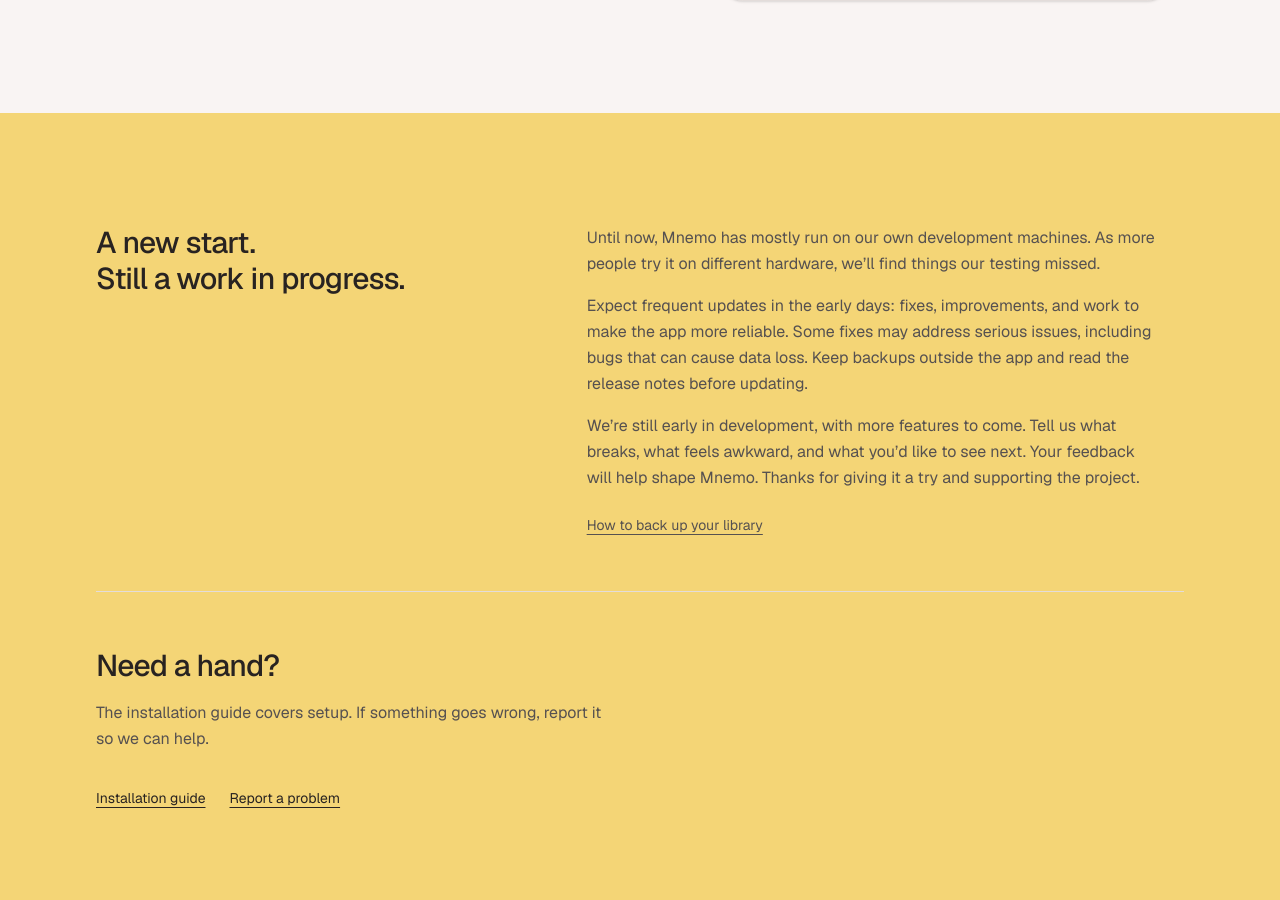
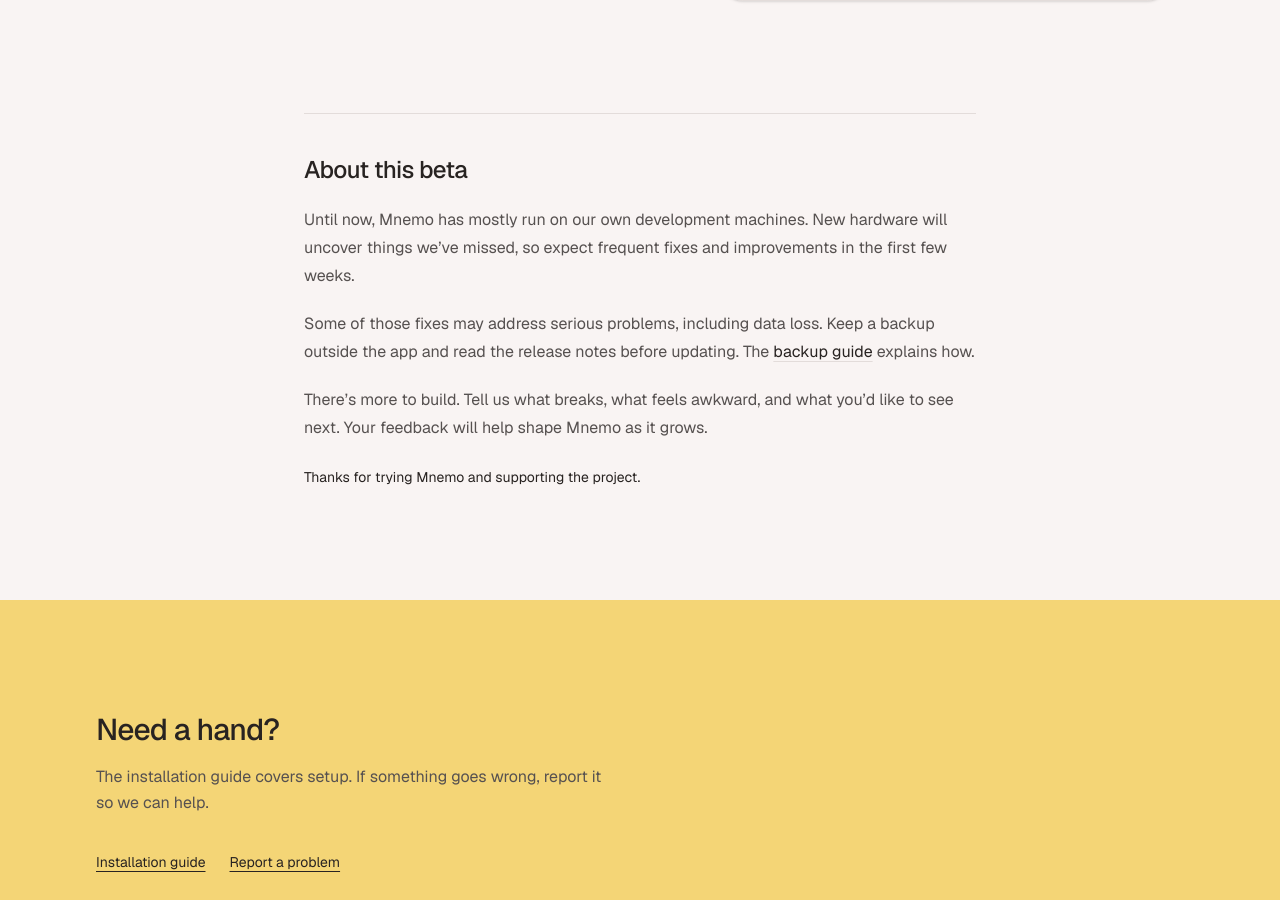
Before and after one commit to onemnemo/mnemo-site, a Next.js app: page /download in a window 1280 px wide. Shown: the part 937-1837 px from the top of the page. Built offline with nearby package versions, Linux system fonts and the light colour scheme; no server answers.

Commit message:
fix(web): give the beta note its own reading space
Restore the help section and move the shorter release note into a narrow column beneath the downloads.

```diff
--- a/src/app/download/page.tsx
+++ b/src/app/download/page.tsx
@@ -35,19 +35,19 @@
               we haven’t found yet.
             </p>
           </DownloadOptions>
+          <article aria-labelledby="beta-note-title" className="mx-auto mt-20 max-w-2xl border-t pt-8 sm:mt-28 sm:pt-10">
+            <h2 id="beta-note-title" className="font-sans text-2xl font-medium tracking-tight">About this beta</h2>
+            <div className="text-ink-2 mt-5 space-y-5 text-base leading-7">
+              <p>Until now, Mnemo has mostly run on our own development machines. New hardware will uncover things we’ve missed, so expect frequent fixes and improvements in the first few weeks.</p>
+              <p>Some of those fixes may address serious problems, including data loss. Keep a backup outside the app and read the release notes before updating. The <Link href="/docs/users/customization/storage-and-backup" className="text-ink underline decoration-line underline-offset-4 hover:decoration-ink">backup guide</Link> explains how.</p>
+              <p>There’s more to build. Tell us what breaks, what feels awkward, and what you’d like to see next. Your feedback will help shape Mnemo as it grows.</p>
+            </div>
+            <p className="mt-6 text-sm leading-relaxed">Thanks for trying Mnemo and supporting the project.</p>
+          </article>
         </Container>
       </Section>
       <Section canvas="butter">
         <Container>
-          <div className="mb-14 grid gap-6 border-b pb-12 md:grid-cols-[1fr_1.4fr] md:gap-16">
-            <h2 className="max-w-xs font-sans text-3xl font-medium tracking-tight">A new start.<br />Still a work in progress.</h2>
-            <div className="text-ink-2 max-w-xl space-y-4 leading-relaxed">
-              <p>Until now, Mnemo has mostly run on our own development machines. As more people try it on different hardware, we’ll find things our testing missed.</p>
-              <p>Expect frequent updates in the early days: fixes, improvements, and work to make the app more reliable. Some fixes may address serious issues, including bugs that can cause data loss. Keep backups outside the app and read the release notes before updating.</p>
-              <p>We’re still early in development, with more features to come. Tell us what breaks, what feels awkward, and what you’d like to see next. Your feedback will help shape Mnemo. Thanks for giving it a try and supporting the project.</p>
-              <Link href="/docs/users/customization/storage-and-backup" className="inline-block py-2 text-sm underline underline-offset-4">How to back up your library</Link>
-            </div>
-          </div>
           <h2 className="font-sans text-3xl font-medium tracking-tight">Need a hand?</h2>
           <p className="text-ink-2 mt-4 max-w-lg leading-relaxed">The installation guide covers setup. If something goes wrong, report it so we can help.</p>
           <div className="mt-6 flex flex-wrap gap-6">
```
